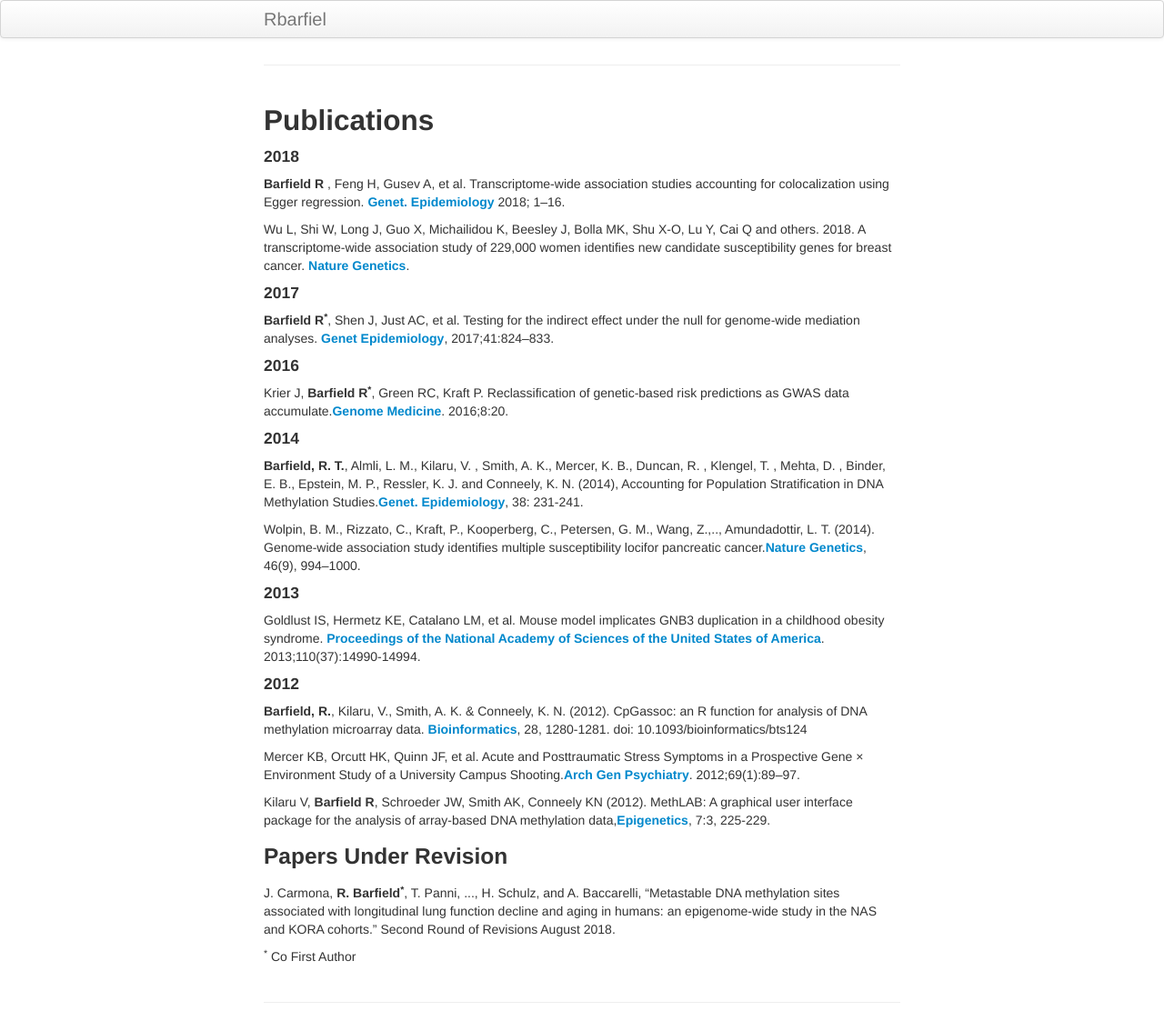
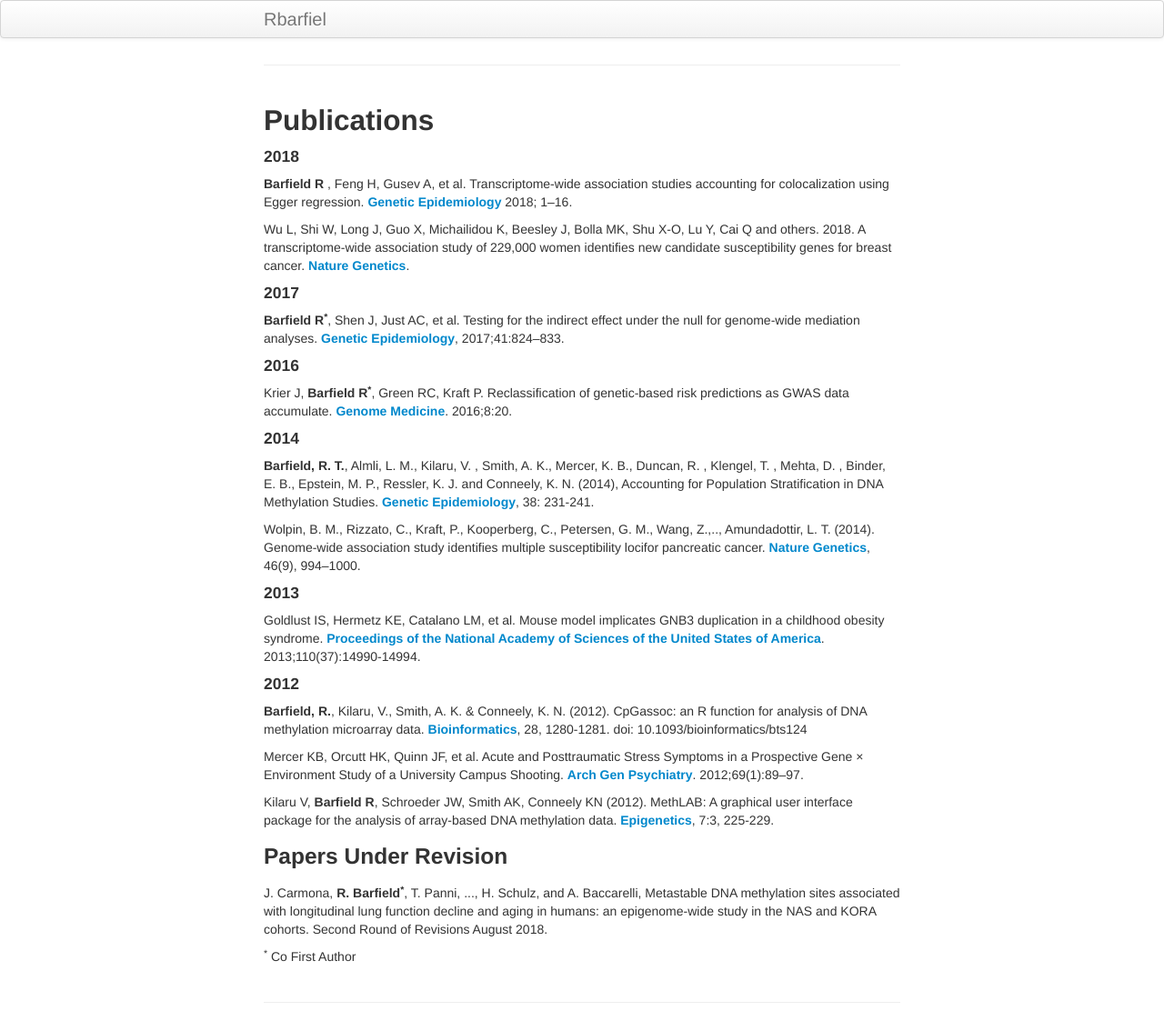
Before and after one commit to rbarfield/Barfield_website, a Jekyll site: the page built from pages/publications.md, in a window 1280 px wide. Shown: the whole page at 91% size. Built offline with Jekyll 4.4.1, drawn with Linux system fonts in a browser that asks for light colours.

Commit message:
Initial commit

```diff
--- a/pages/publications.md
+++ b/pages/publications.md
@@ -7,24 +7,24 @@ layout: page
 
 <h4 id="2018">2018</h4>
 
-<p><b>Barfield R </b>, Feng H, Gusev A, et al. Transcriptome‐wide association studies accounting for colocalization using Egger regression.  <a href="https://doi.org/10.1002/gepi.22131"><b>Genet. Epidemiology</b></a> 2018; 1–16.</p>
+<p><b>Barfield R </b>, Feng H, Gusev A, et al. Transcriptome‐wide association studies accounting for colocalization using Egger regression.  <a href="https://doi.org/10.1002/gepi.22131"><b>Genetic Epidemiology</b></a> 2018; 1–16.</p>
 
 <p>Wu L, Shi W, Long J, Guo X, Michailidou K, Beesley J, Bolla MK, Shu X-O, Lu Y, Cai Q and others. 2018. A transcriptome-wide association study of 229,000 women identifies new candidate susceptibility genes for breast cancer. <a href="https://www.nature.com/articles/s41588-018-0132-x"><b>Nature Genetics</b></a>.<p>
 
 <h4 id="2017">2017</h4>
 
-<p><b>Barfield R<sup>*</sup></b>, Shen J, Just AC, et al. Testing for the indirect effect under the null for genome‐wide mediation analyses. <a href="https://doi.org/10.1002/gepi.22084"><b>Genet Epidemiology</b></a>, 2017;41:824–833.</p>
+<p><b>Barfield R<sup>*</sup></b>, Shen J, Just AC, et al. Testing for the indirect effect under the null for genome‐wide mediation analyses. <a href="https://doi.org/10.1002/gepi.22084"><b>Genetic Epidemiology</b></a>, 2017;41:824–833.</p>
 
 <h4 id="2016">2016</h4>
 
-<p>Krier J, <b>Barfield R<sup>*</sup></b>, Green RC, Kraft P. Reclassification of genetic-based risk predictions as GWAS data accumulate.<a href="http://doi.org/10.1186/s13073-016-0272-5"><b>Genome Medicine</b></a>. 2016;8:20.</p>
+<p>Krier J, <b>Barfield R<sup>*</sup></b>, Green RC, Kraft P. Reclassification of genetic-based risk predictions as GWAS data accumulate. <a href="http://doi.org/10.1186/s13073-016-0272-5"><b>Genome Medicine</b></a>. 2016;8:20.</p>
 
 
 <h4 id="2014">2014</h4>
 
-<p><b>Barfield, R. T.</b>, Almli, L. M., Kilaru, V. , Smith, A. K., Mercer, K. B., Duncan, R. , Klengel, T. , Mehta, D. , Binder, E. B., Epstein, M. P., Ressler, K. J. and Conneely, K. N. (2014), Accounting for Population Stratification in DNA Methylation Studies.<a href="https://doi.org/10.1002/gepi.21789"><b>Genet. Epidemiology</b></a>, 38: 231-241.</p>
+<p><b>Barfield, R. T.</b>, Almli, L. M., Kilaru, V. , Smith, A. K., Mercer, K. B., Duncan, R. , Klengel, T. , Mehta, D. , Binder, E. B., Epstein, M. P., Ressler, K. J. and Conneely, K. N. (2014), Accounting for Population Stratification in DNA Methylation Studies. <a href="https://doi.org/10.1002/gepi.21789"><b>Genetic Epidemiology</b></a>, 38: 231-241.</p>
 
-<p>Wolpin, B. M., Rizzato, C., Kraft, P., Kooperberg, C., Petersen, G. M., Wang, Z.,.., Amundadottir, L. T. (2014). Genome-wide association study identifies multiple susceptibility locifor pancreatic cancer.<a href="http://doi.org/10.1038/ng.3052"><b>Nature Genetics</b></a>, 46(9), 994–1000.</p>
+<p>Wolpin, B. M., Rizzato, C., Kraft, P., Kooperberg, C., Petersen, G. M., Wang, Z.,.., Amundadottir, L. T. (2014). Genome-wide association study identifies multiple susceptibility locifor pancreatic cancer. <a href="http://doi.org/10.1038/ng.3052"><b>Nature Genetics</b></a>, 46(9), 994–1000.</p>
 
 
 <h4 id="2013">2013</h4>
@@ -36,14 +36,14 @@ layout: page
 
 <p><b>Barfield, R.</b>, Kilaru, V., Smith, A. K. & Conneely, K. N. (2012). CpGassoc: an R function for analysis of DNA methylation microarray data. <a href="https://academic.oup.com/bioinformatics/article/28/9/1280/312316"><b>Bioinformatics</b></a>, 28, 1280-1281. doi: 10.1093/bioinformatics/bts124</p>
 
-<p>Mercer KB, Orcutt HK, Quinn JF, et al. Acute and Posttraumatic Stress Symptoms in a Prospective Gene × Environment Study of a University Campus Shooting.<a href="https://jamanetwork.com/journals/jamapsychiatry/fullarticle/1107439"><b>Arch Gen Psychiatry</b></a>. 2012;69(1):89–97.</p>
+<p>Mercer KB, Orcutt HK, Quinn JF, et al. Acute and Posttraumatic Stress Symptoms in a Prospective Gene × Environment Study of a University Campus Shooting. <a href="https://jamanetwork.com/journals/jamapsychiatry/fullarticle/1107439"><b>Arch Gen Psychiatry</b></a>. 2012;69(1):89–97.</p>
 
-<p>Kilaru V, <b>Barfield R</b>, Schroeder JW, Smith AK, Conneely KN (2012). MethLAB: A graphical user interface package for the analysis of array-based DNA methylation data,<a href="https://doi.org/10.4161/epi.7.3.19284"><b>Epigenetics</b></a>, 7:3, 225-229.</p>
+<p>Kilaru V, <b>Barfield R</b>, Schroeder JW, Smith AK, Conneely KN (2012). MethLAB: A graphical user interface package for the analysis of array-based DNA methylation data. <a href="https://doi.org/10.4161/epi.7.3.19284"><b>Epigenetics</b></a>, 7:3, 225-229.</p>
 
 
 <h3 id="Co-Papers">Papers Under Revision</h3>
 
-<p>J. Carmona, <b>R. Barfield<sup>*</sup></b>, T. Panni, ..., H. Schulz, and A. Baccarelli, “Metastable DNA methylation sites associated with longitudinal lung function decline and aging in humans: an epigenome-wide study in the NAS and KORA cohorts.” Second Round of Revisions August 2018. </p>
+<p>J. Carmona, <b>R. Barfield<sup>*</sup></b>, T. Panni, ..., H. Schulz, and A. Baccarelli, Metastable DNA methylation sites associated with longitudinal lung function decline and aging in humans: an epigenome-wide study in the NAS and KORA cohorts. Second Round of Revisions August 2018. </p>
 
 
 
```
